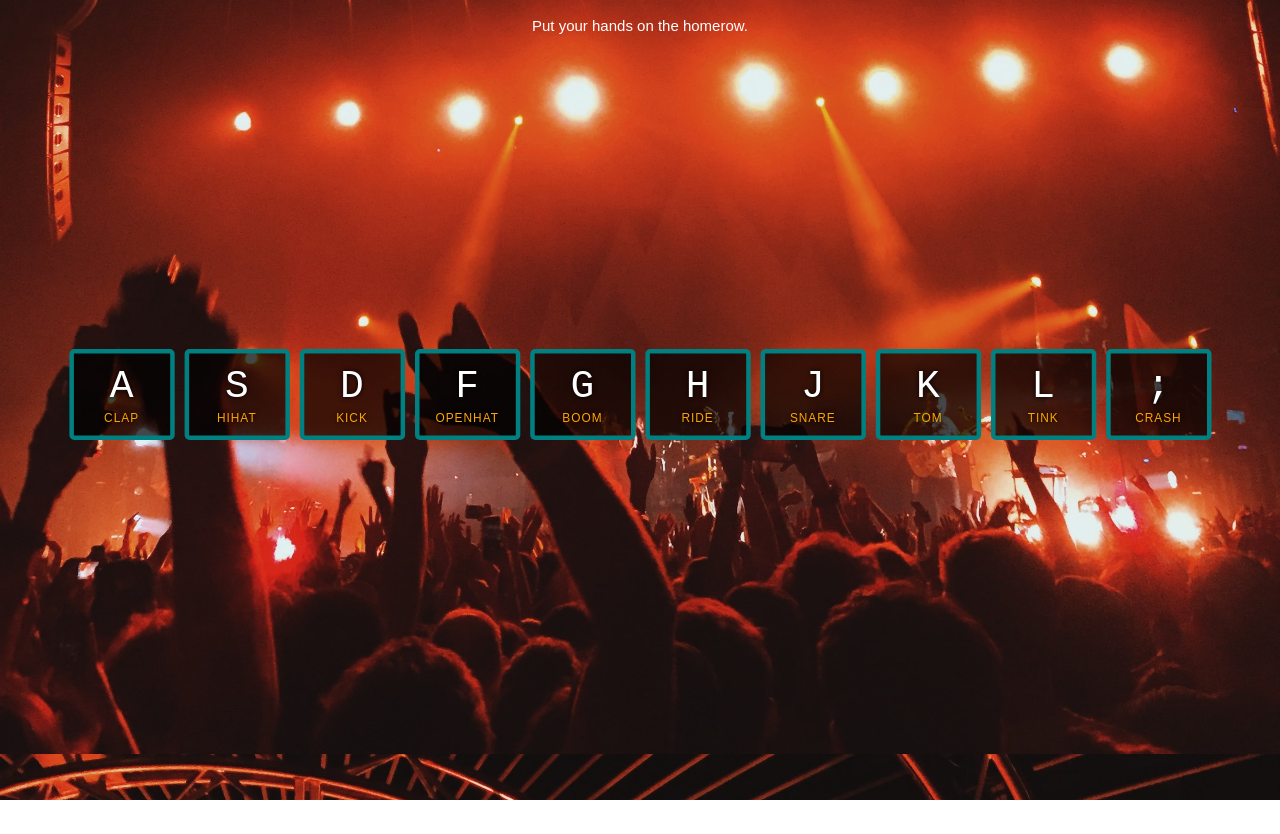
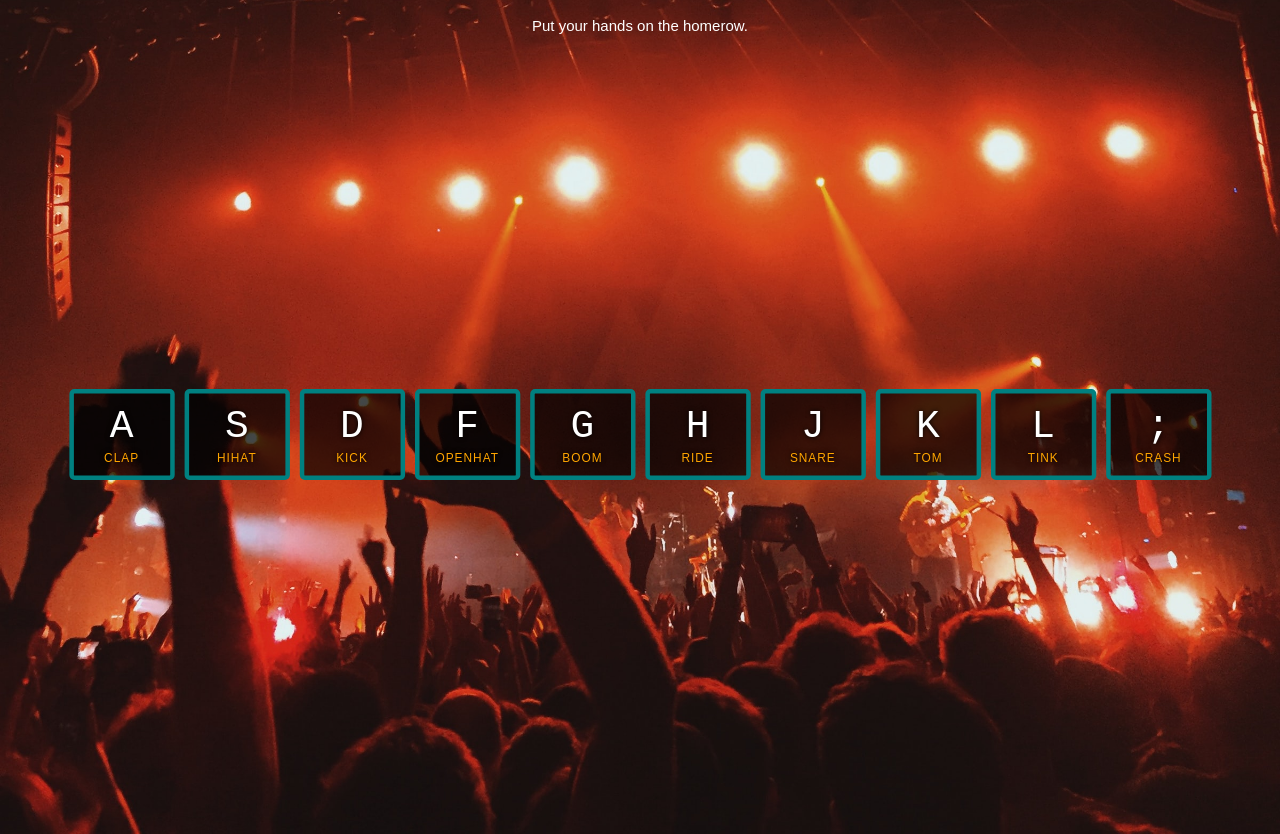
Before and after one commit to najaf2/keyboarddrums, a plain HTML site: page index.html in a window 1280 px wide. Before the commit the page ends 800 px from the top, so only its background shows below. Drawn offline with Linux system fonts and the light colour scheme.

Commit message:
hide scroll bar, fix background image

```diff
--- a/styles/style.css
+++ b/styles/style.css
@@ -1,7 +1,11 @@
 html {
   font-size: 11px;
   background: url('/background.jpg') bottom center;
+  background-repeat: no-repeat;
   background-size: cover;
+  z-index: -1;
+  overflow: hidden;
+
 }
 
 body,html {
@@ -13,7 +17,7 @@ body,html {
 .keys {
   display: flex;
   flex: 1;
-  min-height: 90vh;
+  min-height: 100vh;
   align-items: center;
   justify-content: center;
   transform: scale(.9);
```
Also changed, not shown: index.html (+1 -1 lines).
